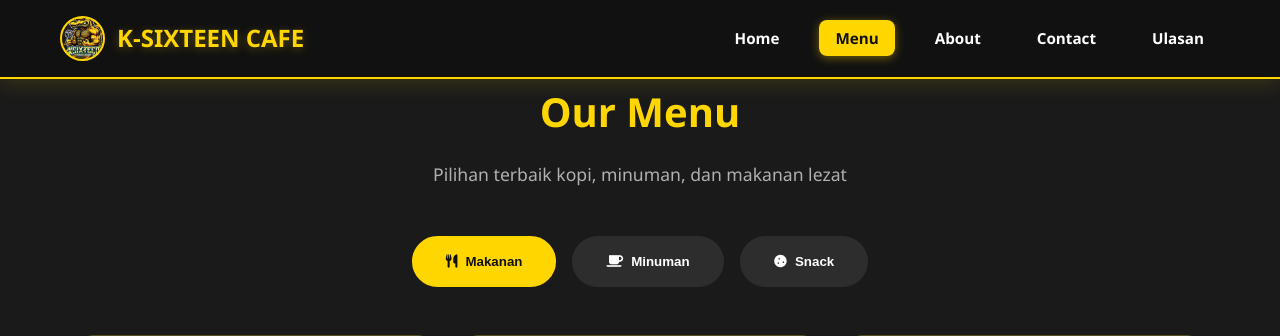
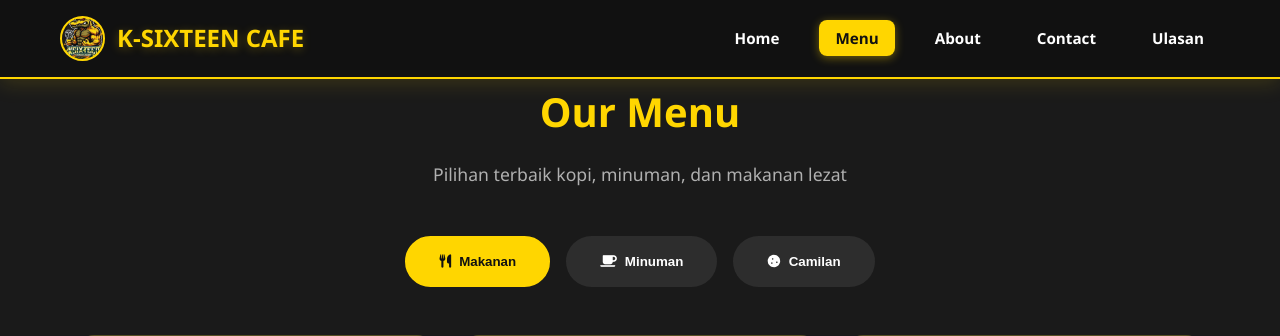
Before and after one commit to cikalaryamada/projek_semester_1, a PHP site: page /menu.php in a window 1280 px wide. Shown: the top 336 px of the page. Run offline with PHP 8.4, Linux system fonts and the light colour scheme; data comes from the database, SQL or seed files in the repository; data that the repository does not hold is empty.

Commit message:
perbaikan kecil

```diff
--- a/menu.php
+++ b/menu.php
@@ -95,7 +95,7 @@ $snack = $pdo->query("
         </button>
         <button class="menu-tab" data-category="snack" onclick="switchCategory('snack')">
           <i class="fas fa-cookie"></i>
-          Snack
+          Camilan
         </button>
       </div>
 
```
